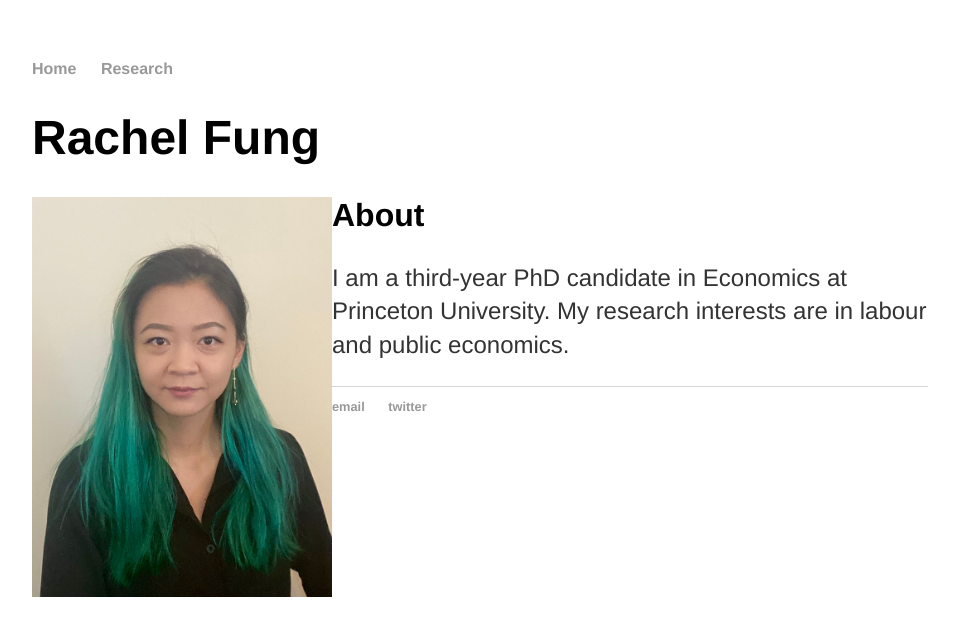
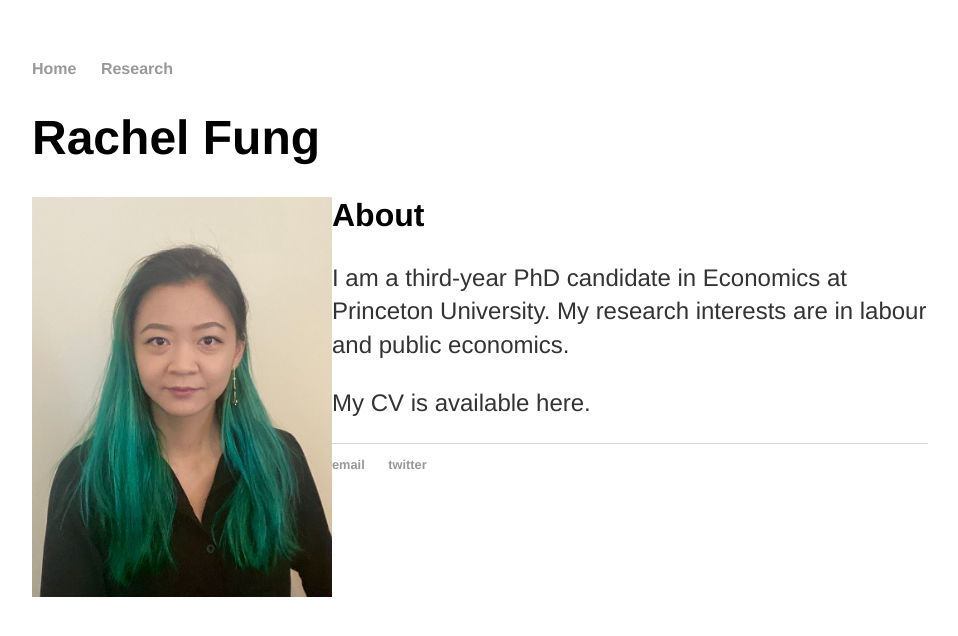
Before and after one commit to rachelylfung/rachelylfung.github.io, a Jekyll site: the page built from index.html, in a window 1280 px wide. Shown: the top 636 px of the page, without its empty margins (160-1118 px from the left). Built offline with Jekyll 4.4.1, drawn with Linux system fonts in a browser that asks for light colours.

Commit message:
Update index.html

```diff
--- a/index.html
+++ b/index.html
@@ -9,7 +9,9 @@ title: Rachel Fung
 
 
 <div class="post">
-	<img src="https://rachelylfung.github.io/assets/headshot.jpg" width="300" height="400" img align="left" padding="20"/>
+	<img src="https://rachelylfung.github.io/assets/headshot.jpg" width="300" height="400" img align="left" padding="50"/>
 	<h2> About </h2>
 	<p> I am a third-year PhD candidate in Economics at Princeton University. My research interests are in labour and public economics. </p>
+
+	<p> My CV is available here. </p>
 </div>
```
